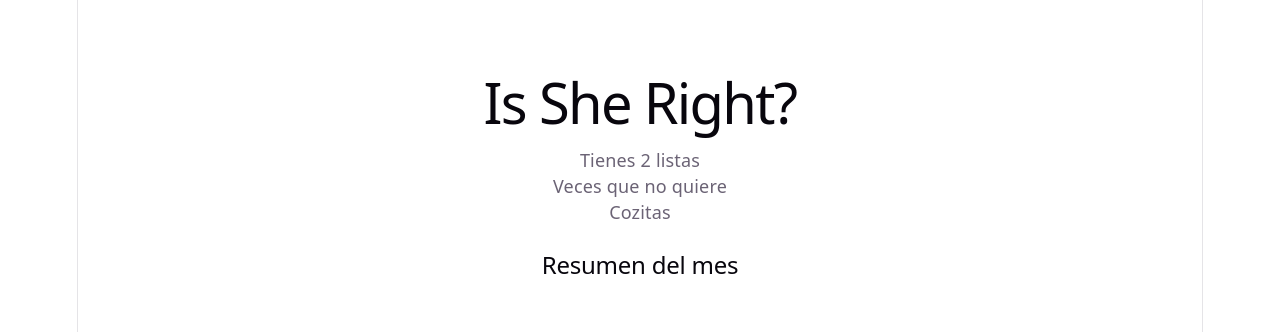
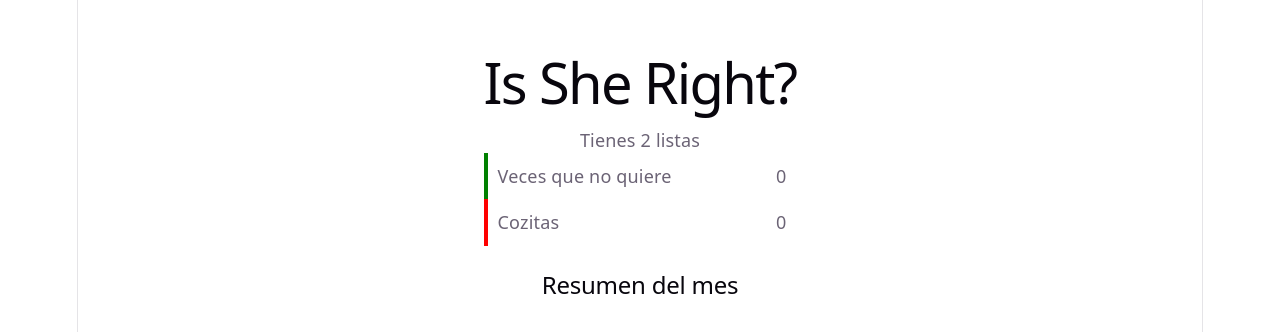
Before and after one commit to JuanAntonioVicente/is-she-right, a React (Vite) app: page / in a window 1280 px wide. Shown: the part 228-560 px from the top of the page. Built offline with nearby package versions, Linux system fonts and the light colour scheme.

Commit message:
Added ListCard

```diff
--- a/src/App.jsx
+++ b/src/App.jsx
@@ -1,6 +1,7 @@
 import { useState } from "react";
 import "./App.css";
 import Summary from "./components/Summary.jsx";
+import ListCard from "./components/ListCard.jsx";
 
 function App() {
   const [listas, setListas] = useState([
@@ -14,7 +15,7 @@ function App() {
           <h1>Is She Right?</h1>
           <p>Tienes {listas.length} listas</p>
           {listas.map((lista) => (
-            <p key={lista.id}>{lista.nombre}</p>
+            <ListCard key={lista.id} lista={lista} />
           ))}
         </div>
         <Summary />
--- a/src/components/ListCard.jsx
+++ b/src/components/ListCard.jsx
@@ -0,0 +1,10 @@
+function ListCard({ lista }) {
+    return (
+        <div style={{ borderLeft: "4px solid " + lista.color, padding: "10px", display: "flex", justifyContent: "space-between" }}>
+            <span>{lista.nombre}</span>
+            <span>0</span>
+        </div>
+    )
+}
+
+export default ListCard
```
